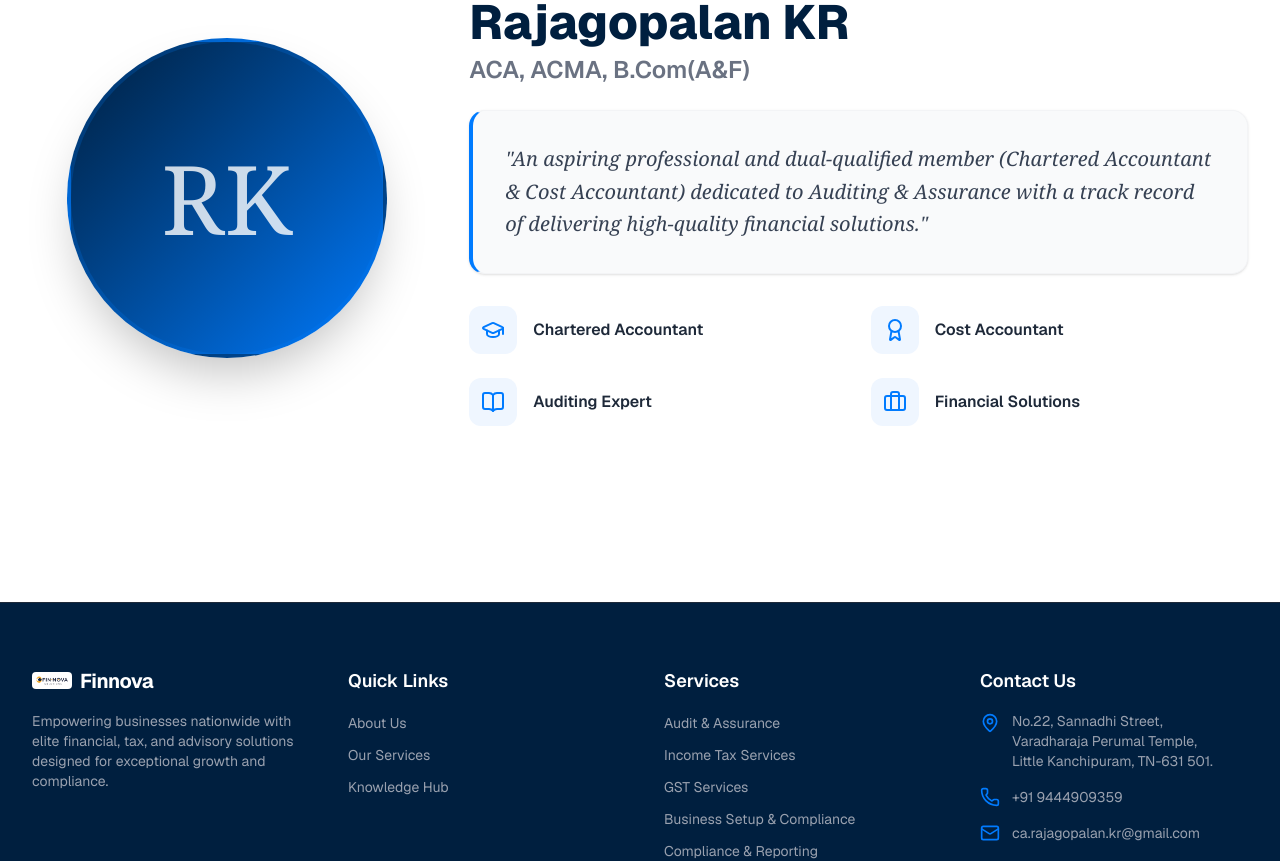
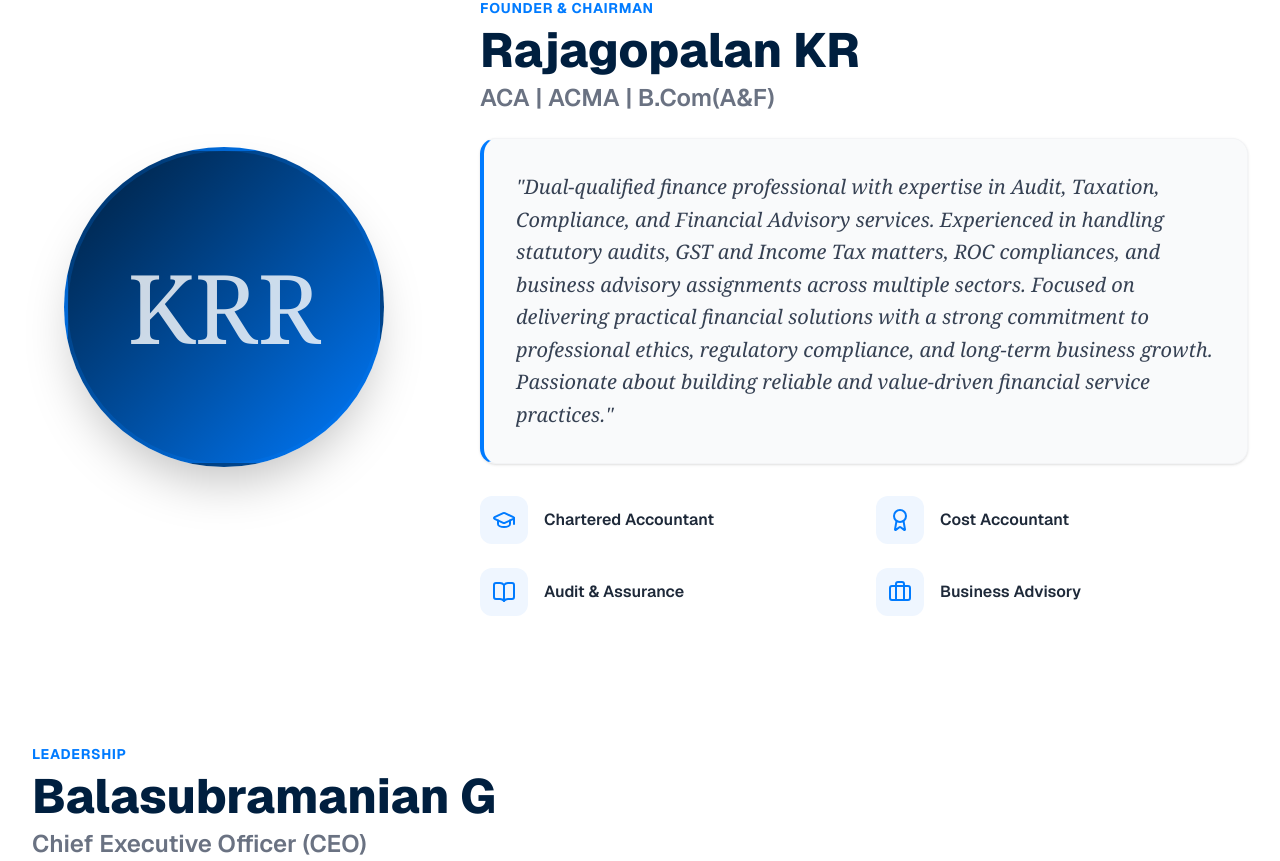
Before and after one commit to sriram263/finnova-solutions, a Next.js app: page /about in a window 1280 px wide. Shown: the part 559-1420 px from the top of the page. Built offline with nearby package versions, Linux system fonts and the light colour scheme.

Commit message:
about page changes

```diff
--- a/app/about/page.tsx
+++ b/app/about/page.tsx
@@ -3,11 +3,48 @@
 import { motion } from "framer-motion";
 import { Award, BookOpen, Briefcase, GraduationCap } from "lucide-react";
 
+const leadership = [
+  {
+    name: "Rajagopalan KR",
+    roleTitle: "Founder & Chairman",
+    qualification: "ACA | ACMA | B.Com(A&F)",
+    initials: "KRR",
+    description: "Dual-qualified finance professional with expertise in Audit, Taxation, Compliance, and Financial Advisory services. Experienced in handling statutory audits, GST and Income Tax matters, ROC compliances, and business advisory assignments across multiple sectors. Focused on delivering practical financial solutions with a strong commitment to professional ethics, regulatory compliance, and long-term business growth. Passionate about building reliable and value-driven financial service practices.",
+    highlights: ["Chartered Accountant", "Cost Accountant", "Audit & Assurance", "Business Advisory"]
+  },
+  {
+    name: "Balasubramanian G",
+    roleTitle: "Leadership",
+    qualification: "Chief Executive Officer (CEO)",
+    initials: "B",
+    description: "Experienced in business operations, strategic planning, and organizational management with a focus on sustainable business growth. Skilled in managing client relationships, operational execution, and business development initiatives across dynamic environments. Brings a practical and solution-oriented approach towards leadership, operational efficiency, and long-term value creation. Focused on building scalable and professionally managed business systems.",
+    highlights: ["Business Strategy", "Operations Management", "Client Relations", "Growth Planning"]
+  },
+  {
+    name: "Anusha Parthasarathy",
+    roleTitle: "Leadership",
+    qualification: "Dip IFRS | Chief Financial Officer (CFO)",
+    initials: "AP",
+    description: "Finance professional with expertise in financial reporting, taxation, compliance management, and advisory services. Specialized in IFRS-based reporting, foreign accounts management, international financial compliance, and regulatory support for domestic and international businesses. Experienced in handling audit support, financial analysis, reconciliations, and compliance reporting with a detail-oriented and process-driven approach. Focused on maintaining financial accuracy, transparency, and strong governance practices.",
+    highlights: ["Financial Reporting", "IFRS Compliance", "Foreign Accounts", "Tax & Compliance"]
+  },
+  {
+    name: "Sriram S",
+    roleTitle: "Leadership",
+    qualification: "Chief Technology Officer (CTO)",
+    initials: "SR",
+    description: "Technology professional focused on digital transformation, process automation, and system development to support modern business operations. Experienced in implementing technology-driven solutions, managing digital infrastructure, and improving operational efficiency through scalable systems. Works closely with management teams to align technology initiatives with business objectives and client requirements. Passionate about building secure, efficient, and future-ready technology solutions.",
+    highlights: ["Technology Solutions", "Process Automation", "System Development", "Digital Transformation"]
+  }
+];
+
+const icons = [GraduationCap, Award, BookOpen, Briefcase];
+
 export default function AboutPage() {
   return (
     <div className="pt-24 pb-32">
       {/* Header */}
-      <div className="bg-brand-navy text-white pt-24 pb-32 -mt-24 mb-16 relative overflow-hidden">
+      <div className="bg-brand-navy text-white pt-24 pb-20 -mt-24 mb-8 relative overflow-hidden">
         <div className="absolute inset-0 bg-[url('https://www.transparenttextures.com/patterns/cubes.png')] opacity-10"></div>
         <div className="max-w-7xl mx-auto px-4 sm:px-6 lg:px-8 relative z-10 text-center">
           <motion.h1
@@ -29,69 +66,67 @@ export default function AboutPage() {
       </div>
 
       <div className="max-w-7xl mx-auto px-4 sm:px-6 lg:px-8">
-        {/* Meet the Founder Section */}
-        <section className="py-12">
-          <div className="flex flex-col md:flex-row gap-12 items-center">
+        {/* Leadership Section */}
+        <section className="py-4">
+          <div className="text-center mb-16">
+            <h2 className="text-brand-blue font-bold tracking-wider uppercase text-sm mb-2">Our Leadership</h2>
+            <h3 className="text-3xl md:text-5xl font-extrabold text-brand-navy dark:text-white">
+              Meet the Team
+            </h3>
+          </div>
+
+          <div className="flex flex-col gap-20 md:gap-32">
+            {leadership.map((leader, index) => (
+              <div key={index} className="flex flex-col md:flex-row gap-12 md:gap-16 items-center">
 
                 <motion.div
                   initial={{ opacity: 0, x: -30 }}
                   whileInView={{ opacity: 1, x: 0 }}
-              viewport={{ once: true }}
-              className="w-full md:w-1/3 flex justify-center"
+                  viewport={{ once: true, margin: "-50px" }}
+                  className={`w-full md:w-1/3 flex justify-center ${index % 2 !== 0 ? 'md:order-2' : ''}`}
                 >
-              <div className="relative w-64 h-64 md:w-80 md:h-80 rounded-full border-4 border-brand-blue/20 bg-gradient-to-br from-brand-navy to-brand-blue overflow-hidden shadow-2xl flex items-center justify-center">
-                <span className="text-7xl md:text-8xl font-serif text-white/80">RK</span>
+                  <div className="relative w-64 h-64 md:w-80 md:h-80 rounded-full border-4 border-brand-blue/20 bg-gradient-to-br from-brand-navy to-brand-blue overflow-hidden shadow-2xl flex items-center justify-center shrink-0">
+                    <span className="text-7xl md:text-8xl font-serif text-white/80">{leader.initials}</span>
                   </div>
                 </motion.div>
 
                 <motion.div
                   initial={{ opacity: 0, x: 30 }}
                   whileInView={{ opacity: 1, x: 0 }}
-              viewport={{ once: true }}
-              className="w-full md:w-2/3"
+                  viewport={{ once: true, margin: "-50px" }}
+                  className={`w-full md:w-2/3 ${index % 2 !== 0 ? 'md:order-1' : ''}`}
                 >
-              <h2 className="text-brand-blue font-bold tracking-wider uppercase text-sm mb-2">Meet the Founder</h2>
+                  <h2 className="text-brand-blue font-bold tracking-wider uppercase text-sm mb-2">{leader.roleTitle}</h2>
                   <h3 className="text-3xl md:text-5xl font-extrabold text-brand-navy dark:text-white mb-2">
-                Rajagopalan KR
+                    {leader.name}
                   </h3>
                   <p className="text-xl md:text-2xl text-gray-500 dark:text-gray-400 font-semibold mb-6">
-                ACA, ACMA, B.Com(A&F)
+                    {leader.qualification}
                   </p>
 
                   <div className="bg-gray-50 dark:bg-[#001224] border border-gray-100 dark:border-gray-800 p-6 md:p-8 rounded-2xl shadow-sm mb-8 border-l-4 border-l-brand-blue relative">
                     <p className="text-gray-700 dark:text-gray-300 text-lg md:text-xl leading-relaxed italic font-serif">
-                  "An aspiring professional and dual-qualified member (Chartered Accountant & Cost Accountant) dedicated to Auditing & Assurance with a track record of delivering high-quality financial solutions."
+                      "{leader.description}"
                     </p>
                   </div>
 
                   <div className="grid grid-cols-1 sm:grid-cols-2 gap-6">
-                <div className="flex items-center gap-4">
-                  <div className="w-12 h-12 rounded-xl bg-blue-50 dark:bg-brand-blue/10 flex items-center justify-center text-brand-blue transition-transform hover:scale-110">
-                    <GraduationCap className="w-6 h-6" />
+                    {leader.highlights.map((highlight, hIndex) => {
+                      const Icon = icons[hIndex % icons.length];
+                      return (
+                        <div key={hIndex} className="flex items-center gap-4">
+                          <div className="w-12 h-12 shrink-0 rounded-xl bg-blue-50 dark:bg-brand-blue/10 flex items-center justify-center text-brand-blue transition-transform hover:scale-110">
+                            <Icon className="w-6 h-6" />
                           </div>
-                  <span className="font-semibold text-gray-800 dark:text-gray-200">Chartered Accountant</span>
+                          <span className="font-semibold text-gray-800 dark:text-gray-200">{highlight}</span>
                         </div>
-                <div className="flex items-center gap-4">
-                  <div className="w-12 h-12 rounded-xl bg-blue-50 dark:bg-brand-blue/10 flex items-center justify-center text-brand-blue transition-transform hover:scale-110">
-                    <Award className="w-6 h-6" />
-                  </div>
-                  <span className="font-semibold text-gray-800 dark:text-gray-200">Cost Accountant</span>
-                </div>
-                <div className="flex items-center gap-4">
-                  <div className="w-12 h-12 rounded-xl bg-blue-50 dark:bg-brand-blue/10 flex items-center justify-center text-brand-blue transition-transform hover:scale-110">
-                    <BookOpen className="w-6 h-6" />
-                  </div>
-                  <span className="font-semibold text-gray-800 dark:text-gray-200">Auditing Expert</span>
-                </div>
-                <div className="flex items-center gap-4">
-                  <div className="w-12 h-12 rounded-xl bg-blue-50 dark:bg-brand-blue/10 flex items-center justify-center text-brand-blue transition-transform hover:scale-110">
-                    <Briefcase className="w-6 h-6" />
-                  </div>
-                  <span className="font-semibold text-gray-800 dark:text-gray-200">Financial Solutions</span>
-                </div>
+                      );
+                    })}
                   </div>
 
                 </motion.div>
+              </div>
+            ))}
           </div>
         </section>
 
--- a/app/globals.css
+++ b/app/globals.css
@@ -29,3 +29,22 @@ body {
   font-family: var(--font-sans);
   scroll-behavior: smooth;
 }
+
+/* Custom Scrollbar for specific sections */
+.custom-scrollbar::-webkit-scrollbar {
+  width: 6px;
+}
+
+.custom-scrollbar::-webkit-scrollbar-track {
+  background: transparent;
+}
+
+.custom-scrollbar::-webkit-scrollbar-thumb {
+  background-color: var(--color-brand-blue);
+  border-radius: 20px;
+}
+
+.custom-scrollbar {
+  scrollbar-width: thin;
+  scrollbar-color: var(--color-brand-blue) transparent;
+}
--- a/app/services/page.tsx
+++ b/app/services/page.tsx
@@ -16,7 +16,7 @@ const services = [
       "Tax Planning & Advisory",
       "Handling Scrutiny, Notices & Appeals",
       "Capital Gains & Investment Advisory",
-      "Presumptive Taxation Advisory (44AD/44ADA)"
+      "Presumptive Taxation Advisory"
     ],
     color: "bg-rose-50 dark:bg-rose-900/20",
     iconColor: "text-rose-600 dark:text-rose-400"
@@ -42,7 +42,7 @@ const services = [
     title: "Audit & Assurance",
     icon: FileText,
     description: "Expertise in Private Limited companies and Non-corporate entities, ensuring meticulous statutory compliance.",
-    features: ["Statutory Audit", "Tax Audit (44AB)", "Bank Branch Audit / Concurrent Audit", "Internal Audit", "Stock & Revenue Audits"],
+    features: ["Statutory Audit", "Tax Audit", "Bank Branch Audit / Concurrent Audit", "Internal Audit", "Stock & Revenue Audits"],
     color: "bg-blue-50 dark:bg-blue-900/20",
     iconColor: "text-blue-600 dark:text-blue-400"
   },
```
Lines whose indentation alone changed are shown as unchanged.
